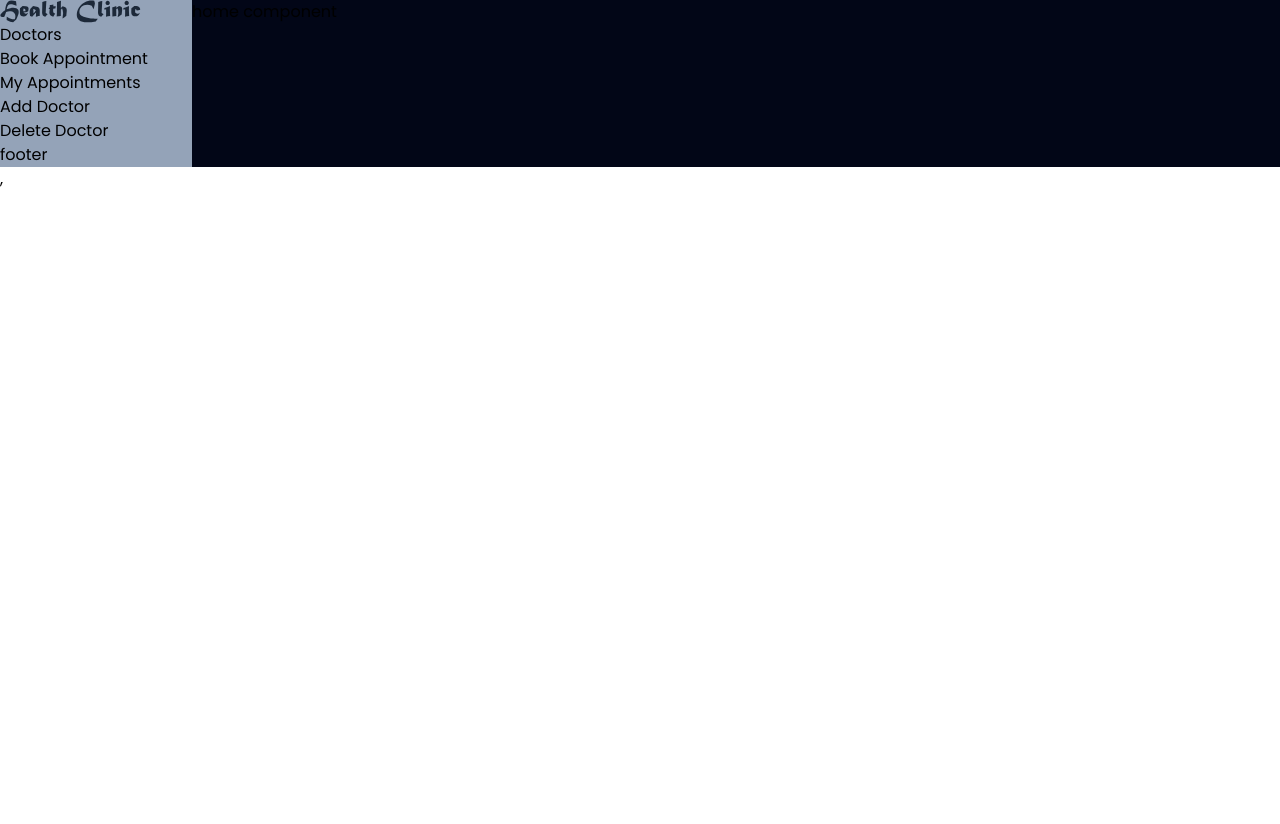
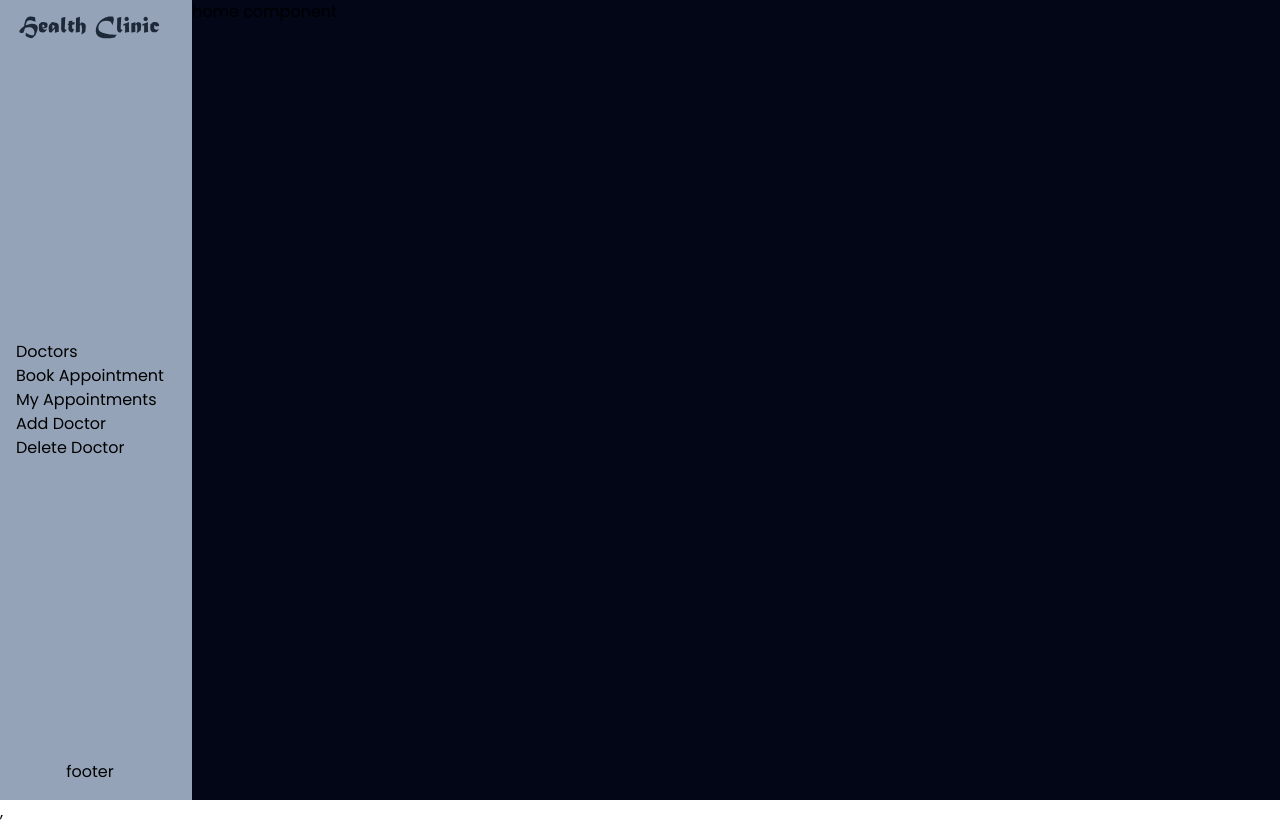
Before and after one commit to tajemouti/medical-appointments-front-end, a React (Create React App) app: page /home in a window 1280 px wide. Before the commit the page ends 800 px from the top, so only its background shows below. Built offline with nearby package versions, Linux system fonts and the light colour scheme.

Commit message:
define navigation bar layout

```diff
--- a/src/components/NavigationBar.js
+++ b/src/components/NavigationBar.js
@@ -2,7 +2,7 @@ import logo from '../images/logo.svg'
 function NavigationBar() {
   return (
     <>
-      <div>
+      <div className='flex flex-col p-4 justify-between items-center h-[100dvh]'>
         <div>
           <img src={logo} alt="" />
         </div>
--- a/src/index.css
+++ b/src/index.css
@@ -4,6 +4,9 @@
 
 body {
   margin: 0;
+  padding: 0;
+  box-sizing: border-box;
+  overflow: hidden;
 
   /* font-family:
     -apple-system,
```
